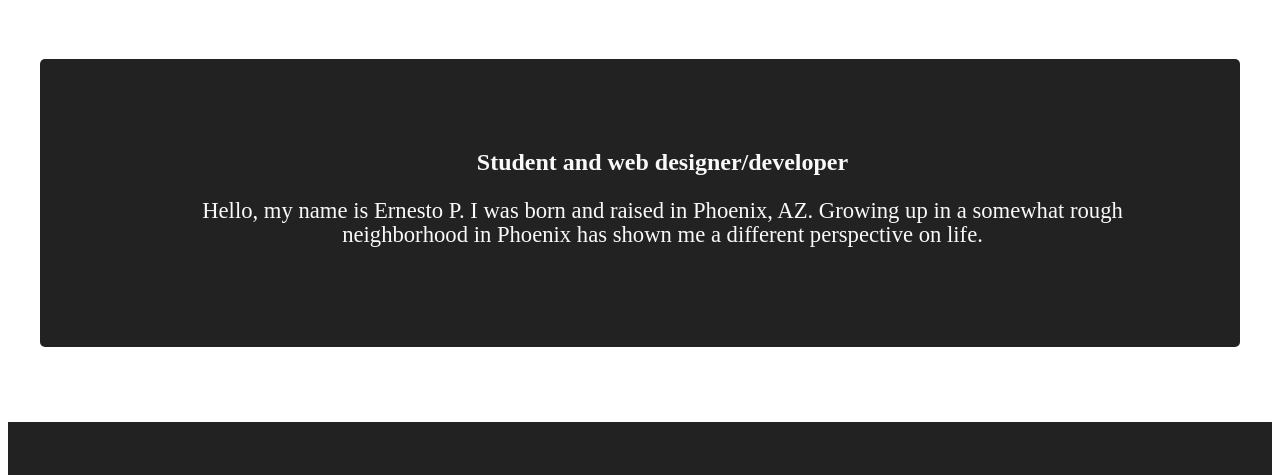
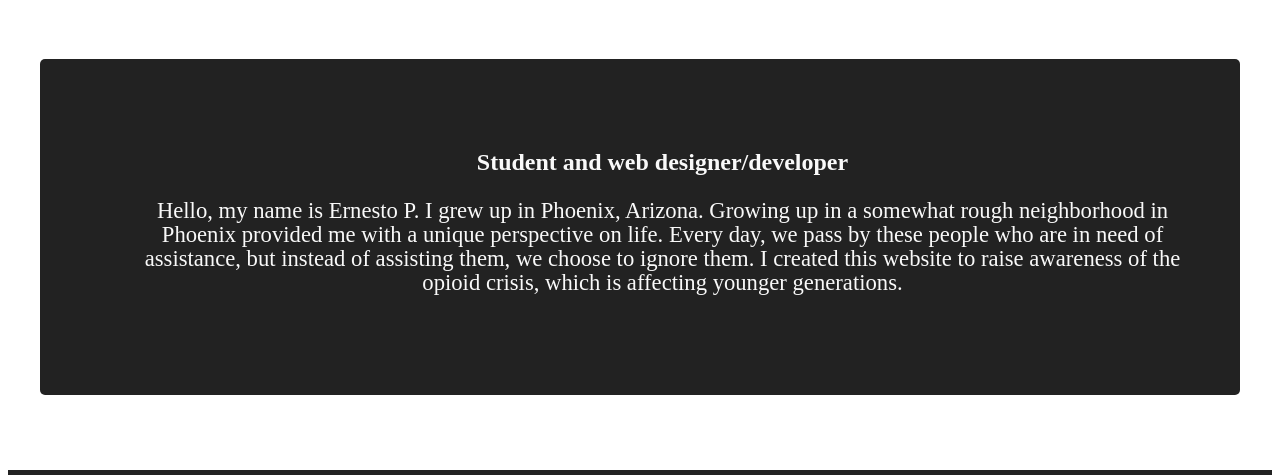
Before and after one commit to ErnestoPacheco/Drug-Crisis-In-Phoenix, a plain HTML site: page About.html in a window 1280 px wide. Shown: the part 788-1263 px from the top of the page. Drawn offline with Linux system fonts and the light colour scheme.

Commit message:
About section updated

```diff
--- a/About.html
+++ b/About.html
@@ -55,9 +55,13 @@
               <div class="owners-rich-text w-richtext">
                 <h2>Student and web designer/developer</h2>
                 <p>
-                  Hello, my name is Ernesto P. I was born and raised in Phoenix,
-                  AZ. Growing up in a somewhat rough neighborhood in Phoenix has
-                  shown me a different perspective on life.
+                  Hello, my name is Ernesto P. I grew up in Phoenix, Arizona.
+                  Growing up in a somewhat rough neighborhood in Phoenix provided
+                  me with a unique perspective on life. Every day, we pass by
+                  these people who are in need of assistance, but instead of
+                  assisting them, we choose to ignore them. I created this website
+                  to raise awareness of the opioid crisis, which is affecting younger
+                  generations.
                 </p>
               </div>
             </div>
```
